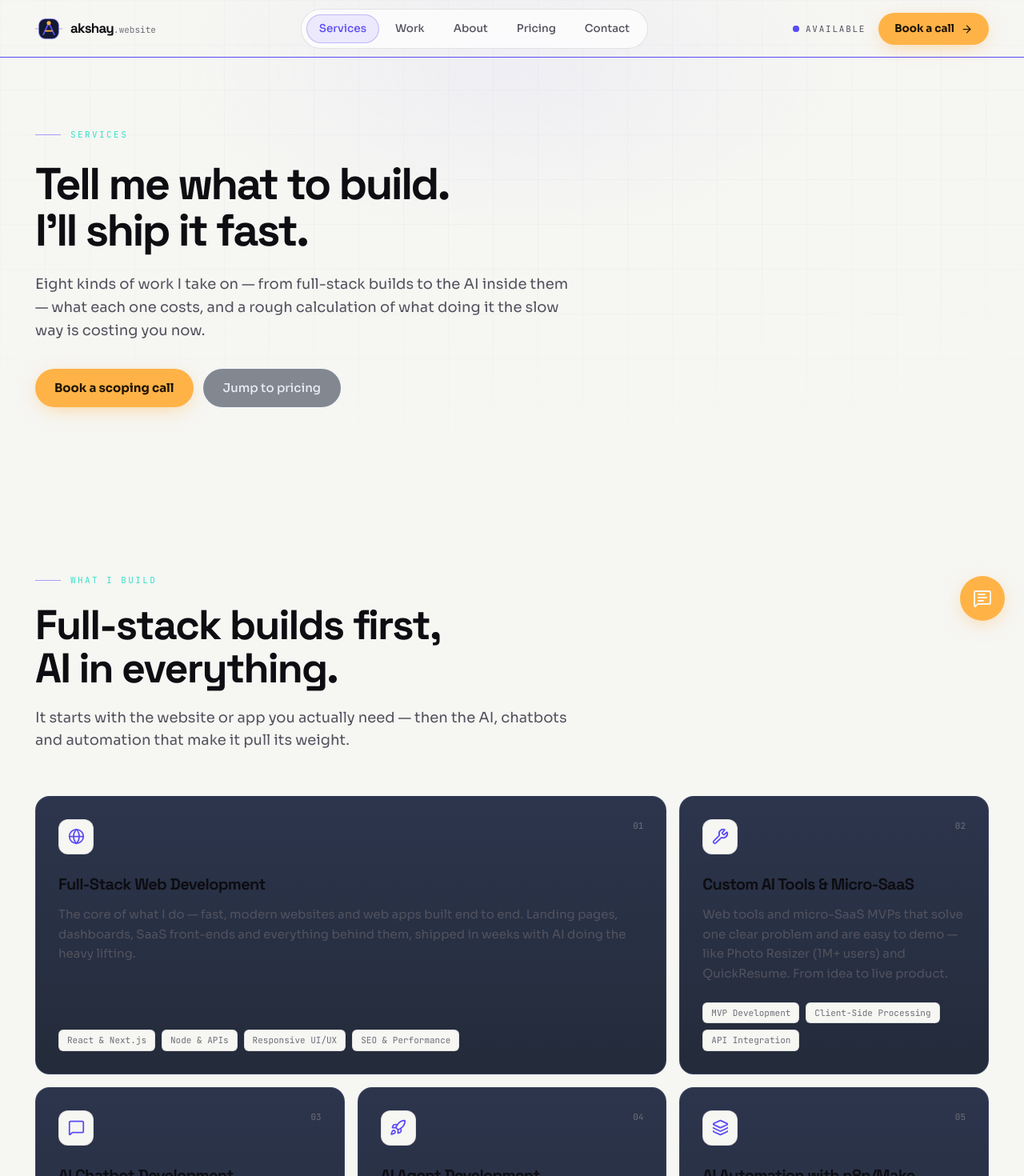
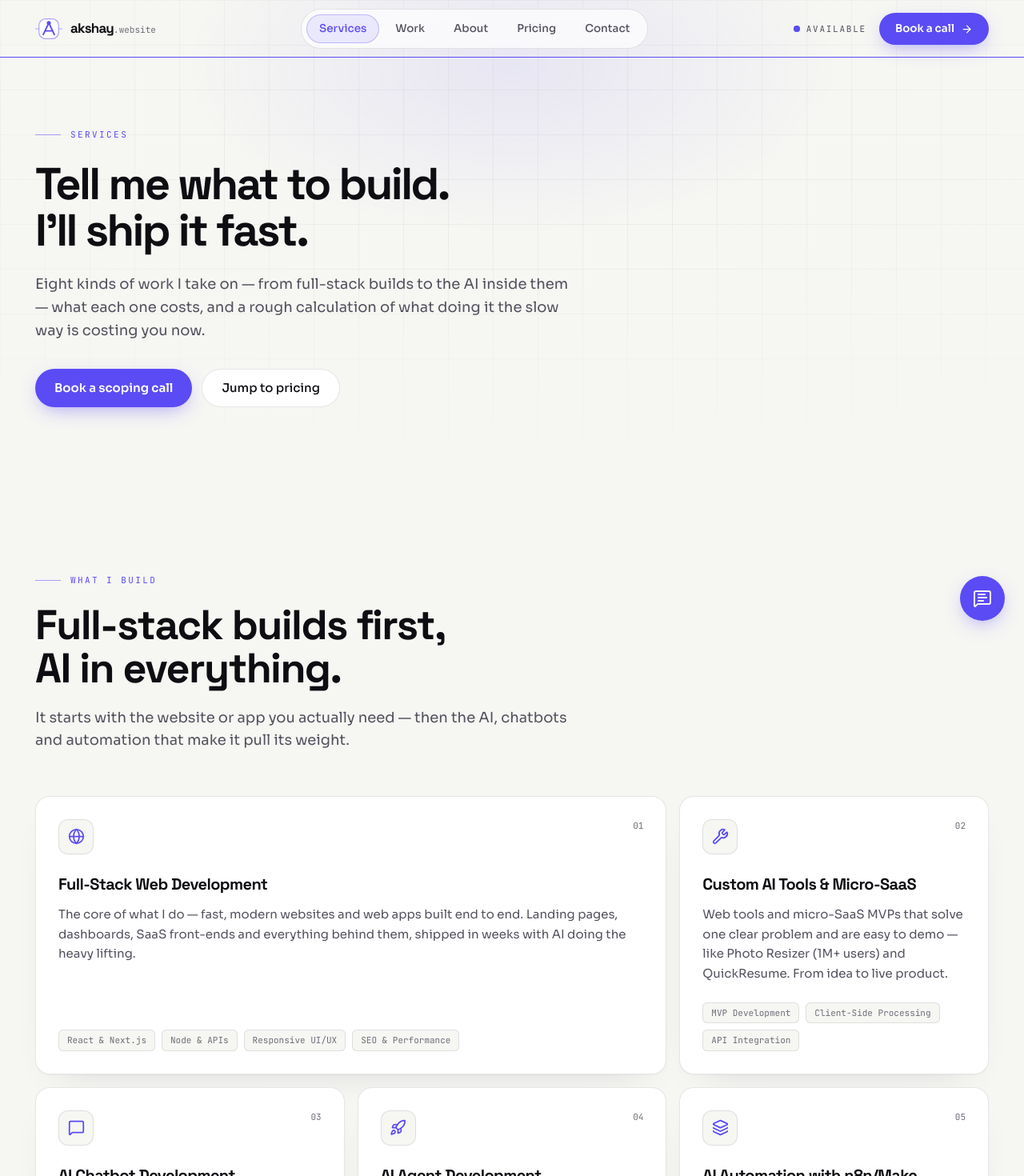
Before and after one commit to akshaymad0608-png/portfolio, a React (Vite) app: page /services in a window 1280 px wide. Shown: the top 1470 px of the page at 80% size. Built offline with nearby package versions, Linux system fonts and the light colour scheme.

Commit message:
Add files via upload

```diff
--- a/components/AIChatBot.tsx
+++ b/components/AIChatBot.tsx
@@ -121,7 +121,7 @@ const AIChatBot: React.FC = () => {
             className="fixed bottom-24 right-4 sm:right-6 w-[calc(100vw-32px)] sm:w-[360px] max-h-[78vh] sm:max-h-[520px] panel ticked shadow-2xl z-[100] flex flex-col overflow-hidden"
           >
             {/* Header */}
-            <div className="bg-[#0D0E14] border-b border-border px-4 py-3 flex justify-between items-center">
+            <div className="bg-[#EFEFEA] border-b border-border px-4 py-3 flex justify-between items-center">
               <div className="flex items-center gap-3">
                 <div className="relative">
                   <div className="w-9 h-9 rounded-full bg-ink flex items-center justify-center relative overflow-hidden border border-wire/30">
@@ -186,7 +186,7 @@ const AIChatBot: React.FC = () => {
             )}
 
             {/* Input Area */}
-            <div className="p-3 border-t border-border bg-[#0D0E14]">
+            <div className="p-3 border-t border-border bg-[#EFEFEA]">
               <div className="relative flex items-center">
                 <input
                   type="text"
--- a/components/CustomCursor.tsx
+++ b/components/CustomCursor.tsx
@@ -41,7 +41,7 @@ const CustomCursor: React.FC = () => {
           width: active ? 40 : 20,
           height: active ? 40 : 20,
           opacity: active ? 1 : 0.6,
-          borderColor: active ? '#D6FF3F' : '#A9A6FF',
+          borderColor: active ? '#4F46E5' : '#5B4BF5',
         }}
         transition={{ type: 'spring', stiffness: 380, damping: 26 }}
         className="-translate-x-1/2 -translate-y-1/2 rounded-full border"
--- a/components/FinalCTA.tsx
+++ b/components/FinalCTA.tsx
@@ -10,7 +10,7 @@ const FinalCTA: React.FC = () => (
           <div className="absolute inset-0 blueprint opacity-40" aria-hidden="true" />
           <div
             className="pointer-events-none absolute -bottom-24 left-1/2 h-72 w-[700px] -translate-x-1/2 rounded-full"
-            style={{ background: 'radial-gradient(closest-side, rgba(214,255,63,0.14), transparent)' }}
+            style={{ background: 'radial-gradient(closest-side, rgba(91,75,245,0.14), transparent)' }}
             aria-hidden="true"
           />
 
--- a/components/ui/PageHero.tsx
+++ b/components/ui/PageHero.tsx
@@ -13,7 +13,7 @@ const PageHero: React.FC<PageHeroProps> = ({ eyebrow, title, lead, children }) =
     <div className="absolute inset-0 blueprint blueprint-fade pointer-events-none" aria-hidden="true" />
     <div
       className="pointer-events-none absolute -top-32 left-1/2 h-[420px] w-[820px] -translate-x-1/2 rounded-full"
-      style={{ background: 'radial-gradient(closest-side, rgba(169,166,255,0.09), transparent)' }}
+      style={{ background: 'radial-gradient(closest-side, rgba(91,75,245,0.09), transparent)' }}
       aria-hidden="true"
     />
     <div className="container relative z-10 mx-auto max-w-shell px-6">
--- a/components/ui/WireDivider.tsx
+++ b/components/ui/WireDivider.tsx
@@ -7,8 +7,8 @@ const WireDivider: React.FC<{ className?: string }> = ({ className = '' }) => (
       <path d="M0,20 H520 C548,20 552,6 580,6 H620 C648,6 652,20 680,20 H1200"
             fill="none" stroke="rgba(150,155,180,0.18)" strokeWidth="1" />
       <path d="M0,20 H520 C548,20 552,6 580,6 H620 C648,6 652,20 680,20 H1200"
-            fill="none" stroke="#A9A6FF" strokeWidth="1" strokeOpacity="0.4" className="wire-flow" />
-      <circle cx="600" cy="6" r="3" fill="#A9A6FF" fillOpacity="0.75" />
+            fill="none" stroke="#5B4BF5" strokeWidth="1" strokeOpacity="0.4" className="wire-flow" />
+      <circle cx="600" cy="6" r="3" fill="#5B4BF5" fillOpacity="0.75" />
     </svg>
   </div>
 );
--- a/styles/global.css
+++ b/styles/global.css
@@ -3,12 +3,13 @@
 @tailwind utilities;
 
 :root {
-  --ink: #070B18;
-  --panel: #0D1526;
-  --cards: #111A2E;
-  --wire: #37E0C7;
-  --signal: #FFB347;
-  --line: rgba(125, 158, 214, 0.16);
+  --ink: #F6F6F3;        /* page background — warm off-white */
+  --panel: #FFFFFF;      /* sections & cards */
+  --cards: #FFFFFF;
+  --frame: #EFEFEA;      /* subtle chrome/header surface */
+  --wire: #5B4BF5;       /* electric indigo-violet — the accent */
+  --signal: #5B4BF5;     /* primary CTA */
+  --line: rgba(17, 17, 34, 0.10);
 }
 
 @layer base {
@@ -18,20 +19,20 @@
     min-height: 100vh;
     position: relative;
     background-color: var(--ink);
-    color: #E9EEF9;
+    color: #0D0D12;
     -webkit-font-smoothing: antialiased;
     text-rendering: optimizeLegibility;
   }
 
-  body { font-family: 'Instrument Sans', system-ui, sans-serif; }
+  body { font-family: 'Sora', system-ui, sans-serif; }
 
   h1, h2, h3, h4, h5, h6 {
-    font-family: 'Bricolage Grotesque', 'Instrument Sans', sans-serif;
-    letter-spacing: -0.035em;
+    font-family: 'Space Grotesk', 'Sora', sans-serif;
+    letter-spacing: -0.03em;
     font-weight: 700;
   }
 
-  ::selection { background: var(--wire); color: #041210; }
+  ::selection { background: var(--wire); color: #FFFFFF; }
 
   :focus-visible {
     outline: 2px solid var(--wire);
@@ -40,17 +41,17 @@
   }
 
   ::-webkit-scrollbar { width: 10px; height: 10px; }
-  ::-webkit-scrollbar-track { background: #070B18; }
-  ::-webkit-scrollbar-thumb { background: #1d2a46; border-radius: 999px; border: 2px solid #070B18; }
-  ::-webkit-scrollbar-thumb:hover { background: #2a3d63; }
+  ::-webkit-scrollbar-track { background: #F6F6F3; }
+  ::-webkit-scrollbar-thumb { background: #D6D6DE; border-radius: 999px; border: 2px solid #F6F6F3; }
+  ::-webkit-scrollbar-thumb:hover { background: #BFBFCB; }
 }
 
 @layer components {
-  /* the page is a schematic sheet */
+  /* the page is a light schematic sheet */
   .blueprint {
     background-image:
-      linear-gradient(rgba(125,158,214,0.055) 1px, transparent 1px),
-      linear-gradient(90deg, rgba(125,158,214,0.055) 1px, transparent 1px);
+      linear-gradient(rgba(20, 20, 55, 0.045) 1px, transparent 1px),
+      linear-gradient(90deg, rgba(20, 20, 55, 0.045) 1px, transparent 1px);
     background-size: 56px 56px;
   }
   .blueprint-fade {
@@ -59,12 +60,13 @@
   }
 
   .panel {
-    background: linear-gradient(180deg, rgba(22,32,58,0.9) 0%, rgba(13,21,38,0.9) 100%);
+    background: var(--panel);
     border: 1px solid var(--line);
     border-radius: 18px;
+    box-shadow: 0 1px 2px rgba(17, 17, 34, 0.04), 0 18px 48px -30px rgba(17, 17, 34, 0.18);
   }
   .glass-effect, .glass-card {
-    background: rgba(17, 26, 46, 0.72);
+    background: rgba(255, 255, 255, 0.72);
     backdrop-filter: blur(14px);
     -webkit-backdrop-filter: blur(14px);
     border: 1px solid var(--line);
@@ -75,7 +77,7 @@
   .ticked { position: relative; }
   .ticked::before, .ticked::after {
     content: ''; position: absolute; width: 9px; height: 9px; pointer-events: none;
-    border-color: rgba(55,224,199,0.55); opacity: .75; z-index: 5;
+    border-color: rgba(91, 75, 245, 0.55); opacity: .8; z-index: 5;
   }
   .ticked::before { top: -1px; left: -1px; border-top: 1px solid; border-left: 1px solid; }
   .ticked::after  { bottom: -1px; right: -1px; border-bottom: 1px solid; border-right: 1px solid; }
@@ -89,33 +91,33 @@
   }
   .text-gradient {
     background-clip: text; -webkit-background-clip: text; -webkit-text-fill-color: transparent;
-    background-image: linear-gradient(100deg, #37E0C7 0%, #7FB2FF 55%, #FFB347 100%);
+    background-image: linear-gradient(100deg, #5B4BF5 0%, #8B5CF6 55%, #2E9BFF 100%);
   }
 
   .btn-signal {
     background: var(--signal);
-    color: #201401;
-    font-weight: 700;
+    color: #FFFFFF;
+    font-weight: 600;
     border-radius: 999px;
     transition: transform .2s ease, box-shadow .2s ease, background .2s ease;
-    box-shadow: 0 6px 26px -8px rgba(255,179,71,0.65);
+    box-shadow: 0 8px 24px -8px rgba(91, 75, 245, 0.55);
   }
-  .btn-signal:hover { transform: translateY(-2px); background: #FFC169; box-shadow: 0 12px 34px -10px rgba(255,179,71,0.8); }
+  .btn-signal:hover { transform: translateY(-2px); background: #4F46E5; box-shadow: 0 14px 34px -10px rgba(91, 75, 245, 0.7); }
 
   .btn-ghost {
     border: 1px solid var(--line);
-    color: #E9EEF9;
+    color: #0D0D12;
     border-radius: 999px;
-    background: rgba(17,26,46,0.5);
+    background: #FFFFFF;
     transition: border-color .2s ease, transform .2s ease, background .2s ease;
   }
-  .btn-ghost:hover { border-color: rgba(55,224,199,0.5); transform: translateY(-2px); background: rgba(55,224,199,0.07); }
+  .btn-ghost:hover { border-color: rgba(91, 75, 245, 0.5); transform: translateY(-2px); background: rgba(91, 75, 245, 0.05); }
 
   .spotlight { position: relative; overflow: hidden; }
   .spotlight::after {
     content: ''; position: absolute; inset: 0; pointer-events: none; opacity: 0;
     transition: opacity .35s ease;
-    background: radial-gradient(340px circle at var(--mx,50%) var(--my,50%), rgba(55,224,199,0.12), transparent 65%);
+    background: radial-gradient(340px circle at var(--mx,50%) var(--my,50%), rgba(91, 75, 245, 0.10), transparent 65%);
   }
   .spotlight:hover::after { opacity: 1; }
 
```
Also changed, not shown: components/About.tsx (+6 -4 lines), components/Hero.tsx (+5 -2 lines), components/ui/FlowCanvas.tsx (+19 -19 lines), components/ui/ProjectShot.tsx (+6 -6 lines).
